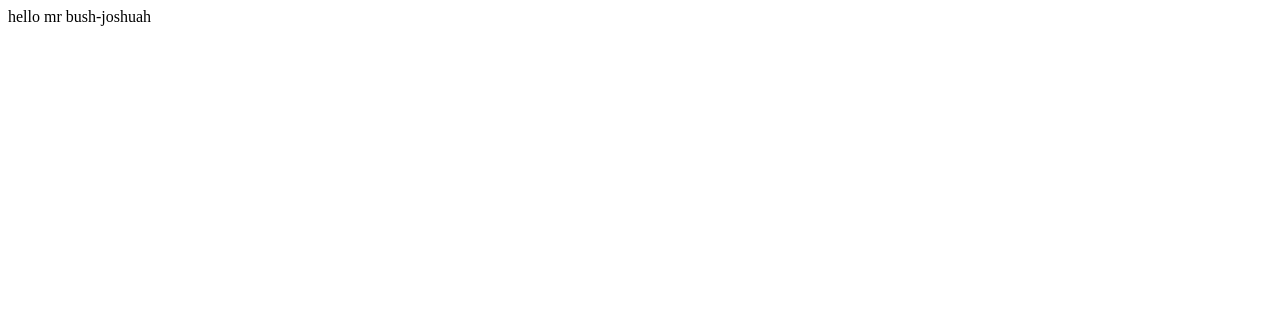
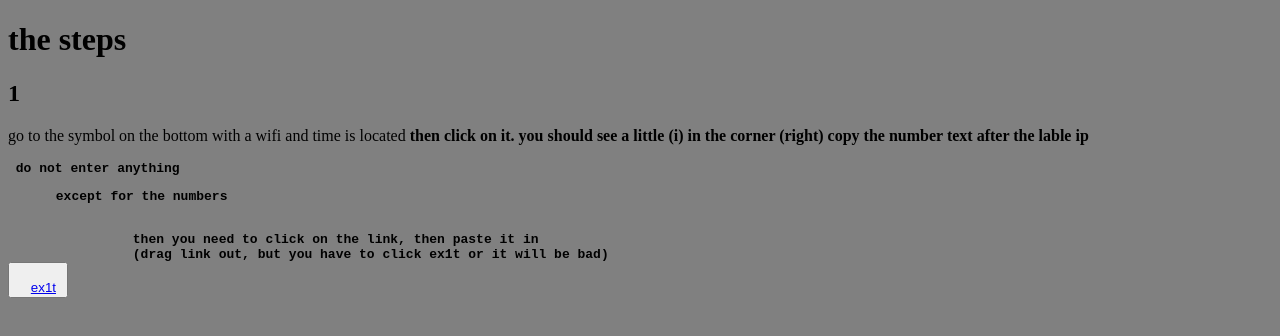
Before and after one commit to Mason1632/My_School_site, a plain HTML site: page index.html in a window 1280 px wide. Drawn offline with Linux system fonts and the light colour scheme.

Commit message:
Revise index.html with new structure and styles
Updated HTML structure and content, added styles and scripts.

```diff
--- a/index.html
+++ b/index.html
@@ -1,9 +1,34 @@
-<!Docktype html>
-<html>
-  <head>
-<title> unschool stuff</title>
-  </head>
-  <script src="OSC.js"></script>
-  <link rel="stylesheet" src="style.css" text="text/style">
-  <p> hello mr bush-joshuah</p>
-</html>
+ <!DOCTYPE html>
+ <html>
+    <head>
+        <title>WAS</title>
+        <script src="index.js"></script>
+        </head>
+        <body>
+            <h1 class="a">the steps</h1>
+            <style>
+            .a {
+                text-color:silver;
+                border-color:black;
+                border-width:1px;
+            }
+            body{
+                text-color:cyan;
+                text-style:italic;
+                background-color:gray;
+            }
+            </style>
+            <link rel="stylesheet" src="style.css">
+            <h2 class="a"> 1 </h2>
+            <p> go to the symbol on the bottom with a wifi
+                and time is located <b> then click on it<b>. you should
+                see a little (i) in the corner (right) copy the
+                number text after the lable ip <pre> do not enter anything <b> <ul> except for the numbers </ul> </b>
+                then you need to click on the link, then paste it in
+                (drag link out, but you have to click ex1t or it will be bad)
+<button id="kill" >
+    <a href="[https://tsajoshuah.w3spaces.com/01.html]">ex1t</a>
+</button>
+</pre>
+<table class="a" >
+    <form
```
